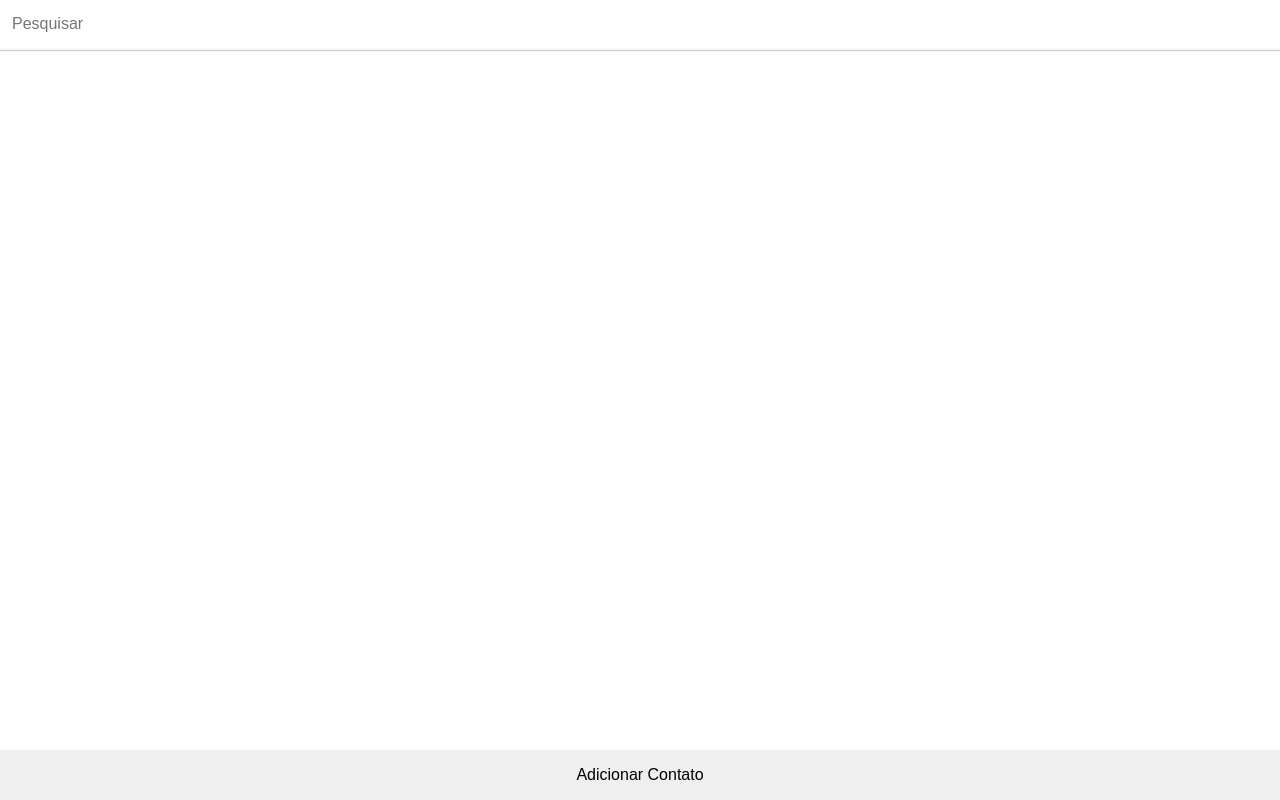
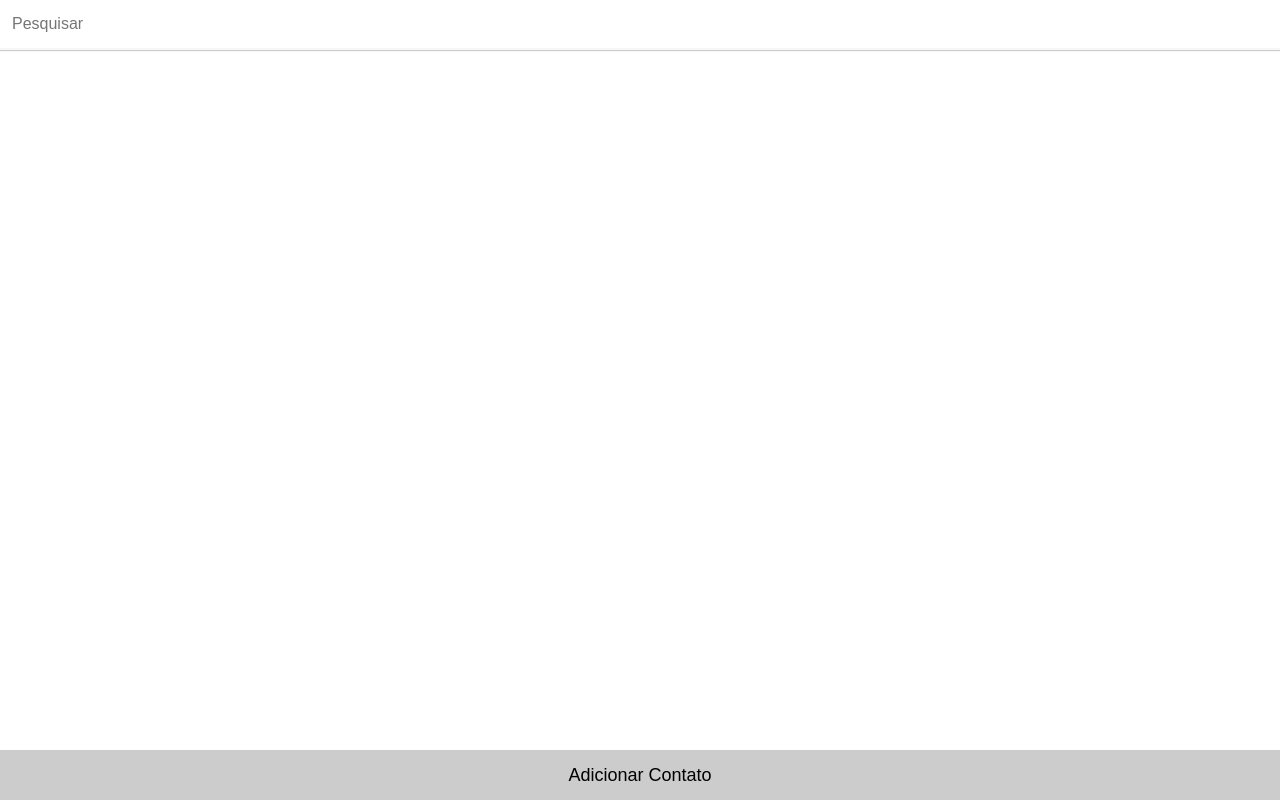
Before and after one commit to allansp9/agenda-app, a React app: page / in a window 1280 px wide. Built offline with nearby package versions, Linux system fonts and the light colour scheme.

Commit message:
Altera estilo do botao novo-contato

```diff
--- a/src/components/NovoContato.js
+++ b/src/components/NovoContato.js
@@ -4,7 +4,7 @@ import setActive from '../actions/active';
 
 const NovoContato = props => (
   <div className="novo-contato">
-    <button onClick={() => props.dispatch(setActive('add'))} className="novo-contato__botao">
+    <button onClick={() => props.dispatch(setActive('add'))} className="botao botao--novo-contato">
       Adicionar Contato
     </button>
   </div>
--- a/src/styles/base/_base.scss
+++ b/src/styles/base/_base.scss
@@ -14,14 +14,6 @@ body {
   line-height: 1.6;
 }
 
-button {
-  cursor: pointer;
-}
-
-button:disabled {
-  cursor: default;
-}
-
 .content-container {
   display: flex;
 }
@@ -31,7 +23,7 @@ button:disabled {
 }
 
 .painel {
-  display: none;
+  // display: none;
 }
 
 .sidebar {
--- /dev/null
+++ b/src/styles/components/_botao.scss
@@ -0,0 +1,19 @@
+.botao {
+  cursor: pointer;
+}
+
+.botao--novo-contato {
+  background: lighten($color: $grey, $amount: 40);
+  border: none;
+  font-size: $font-size-large;
+  height: 100%;
+  transition: background 0.3s ease;
+  width: 100%;
+
+  &:hover {
+    background: lighten($grey, 30);
+  }
+  &:active {
+    background: lighten($grey, 20);
+  }
+}
--- a/src/styles/components/_button.scss
+++ /dev/null
@@ -1,5 +0,0 @@
-.button {
-}
-
-.button--adicionar {
-}
--- a/src/styles/components/_novo-contato.scss
+++ b/src/styles/components/_novo-contato.scss
@@ -1,10 +1,3 @@
 .novo-contato {
   height: $xl-size;
 }
-
-.novo-contato__botao {
-  border: none;
-  height: 100%;
-  outline: none;
-  width: 100%;
-}
--- a/src/styles/styles.scss
+++ b/src/styles/styles.scss
@@ -2,5 +2,5 @@
 @import "./base/base";
 @import "./components/lista-contatos";
 @import "./components/visibility";
-@import "./components/button";
+@import "./components/botao";
 @import "./components/novo-contato";
```
